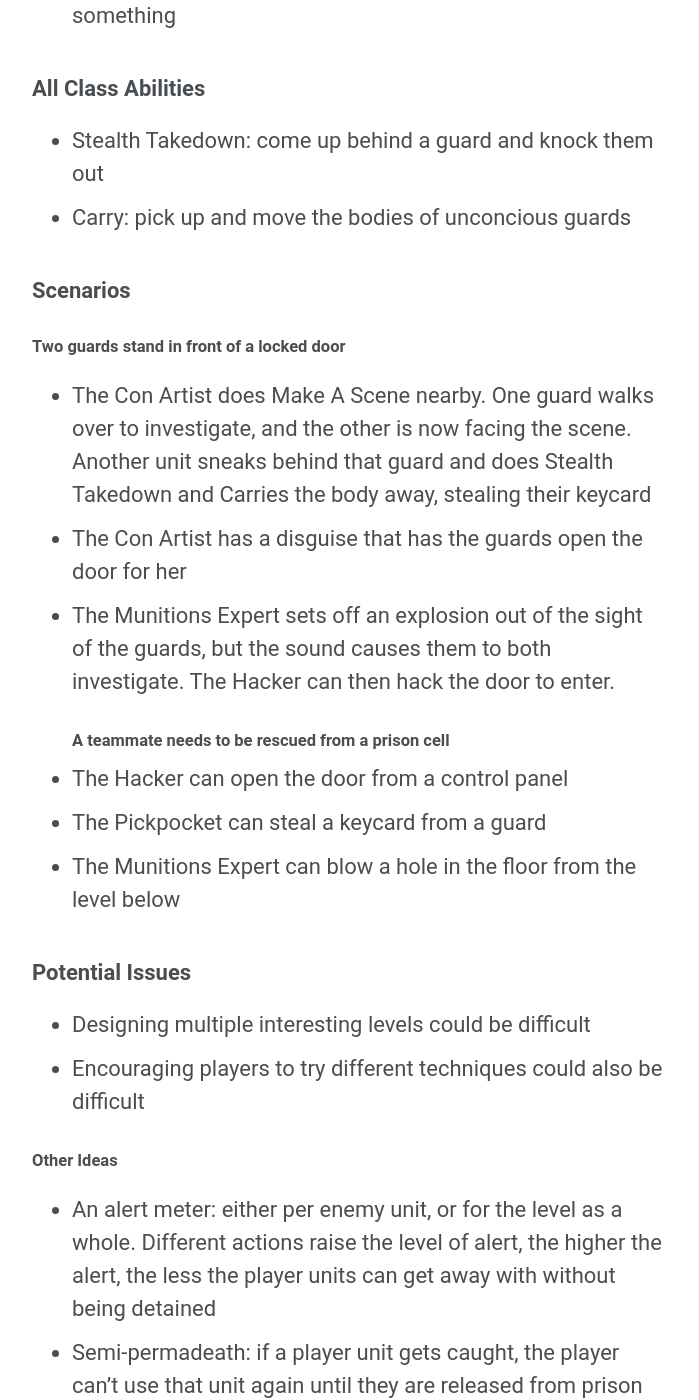
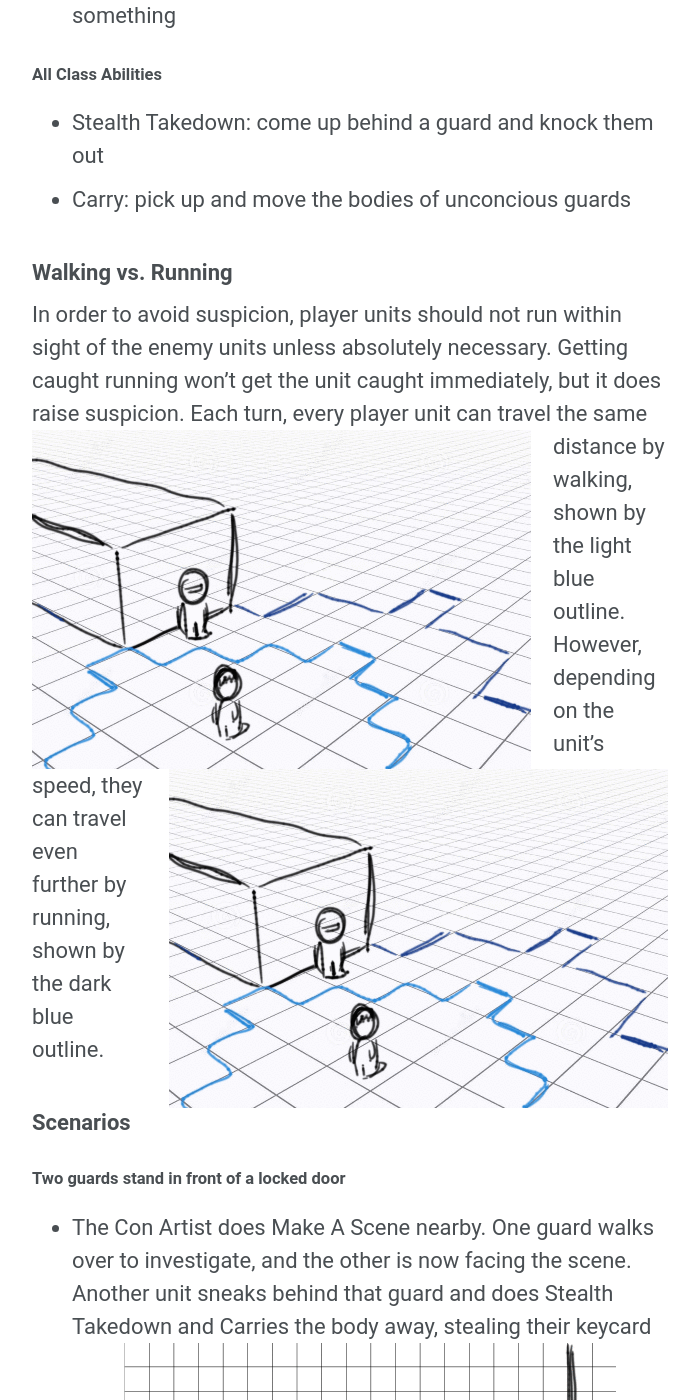
Before and after one commit to zekehernandez/creativeowlet, a Jekyll site: the page built from _posts/2017-10-20-heist.markdown, in a window 1280 px wide and 1400 px high, scrolled down 4194 px. Shown: the whole window, without its empty margins (290-989 px from the left). Built offline with Jekyll 4.4.1, drawn with Linux system fonts in a browser that asks for light colours; some web fonts are replaced; comment, search, counter and statistics services are not loaded; some of the changed text lies outside the part shown.

Commit message:
Update 2017-10-20-heist.markdown

```diff
--- a/_posts/2017-10-20-heist.markdown
+++ b/_posts/2017-10-20-heist.markdown
@@ -51,15 +51,25 @@ If it comes down to fisticuffs, you'll be glad you have one of these with you.
 - Takedown Assault: directly approach a guard and knock them out
 - Intimidate: sneak behind a guard to pressure them to do something
 
-### All Class Abilities
+#### All Class Abilities
 - Stealth Takedown: come up behind a guard and knock them out
 - Carry: pick up and move the bodies of unconcious guards
+
+### Walking vs. Running
+In order to avoid suspicion, player units should not run within sight of the enemy units unless absolutely necessary. Getting caught running won't get the unit caught immediately, but it does raise suspicion.
+![image-left](/assets/images/heist-walk-small.gif){: .align-left}
+![image-right](/assets/images/heist-run-small.gif){: .align-right}
+Each turn, every player unit can travel the same distance by walking, shown by the light blue outline. However, depending on the unit's speed, they can travel even further by running, shown by the dark blue outline.
 
 ### Scenarios
 #### Two guards stand in front of a locked door
 - The Con Artist does Make A Scene nearby. One guard walks over to investigate, and the other is now facing the scene. Another unit sneaks behind that guard and does Stealth Takedown and Carries the body away, stealing their keycard
+![image-center](/assets/images/heist-scenario.gif){: .align-center}
+In this image, the blue arrows are civilians, the red arrows enemy units, and the green arrows are player units. The outlines show each units' field of view.
 - The Con Artist has a disguise that has the guards open the door for her
 - The Munitions Expert sets off an explosion out of the sight of the guards, but the sound causes them to both investigate. The Hacker can then hack the door to enter.
+
+
 #### A teammate needs to be rescued from a prison cell
 - The Hacker can open the door from a control panel
 - The Pickpocket can steal a keycard from a guard
```
Also changed, not shown: other parts of _posts/2017-10-20-heist.markdown (+1 -1 lines).
